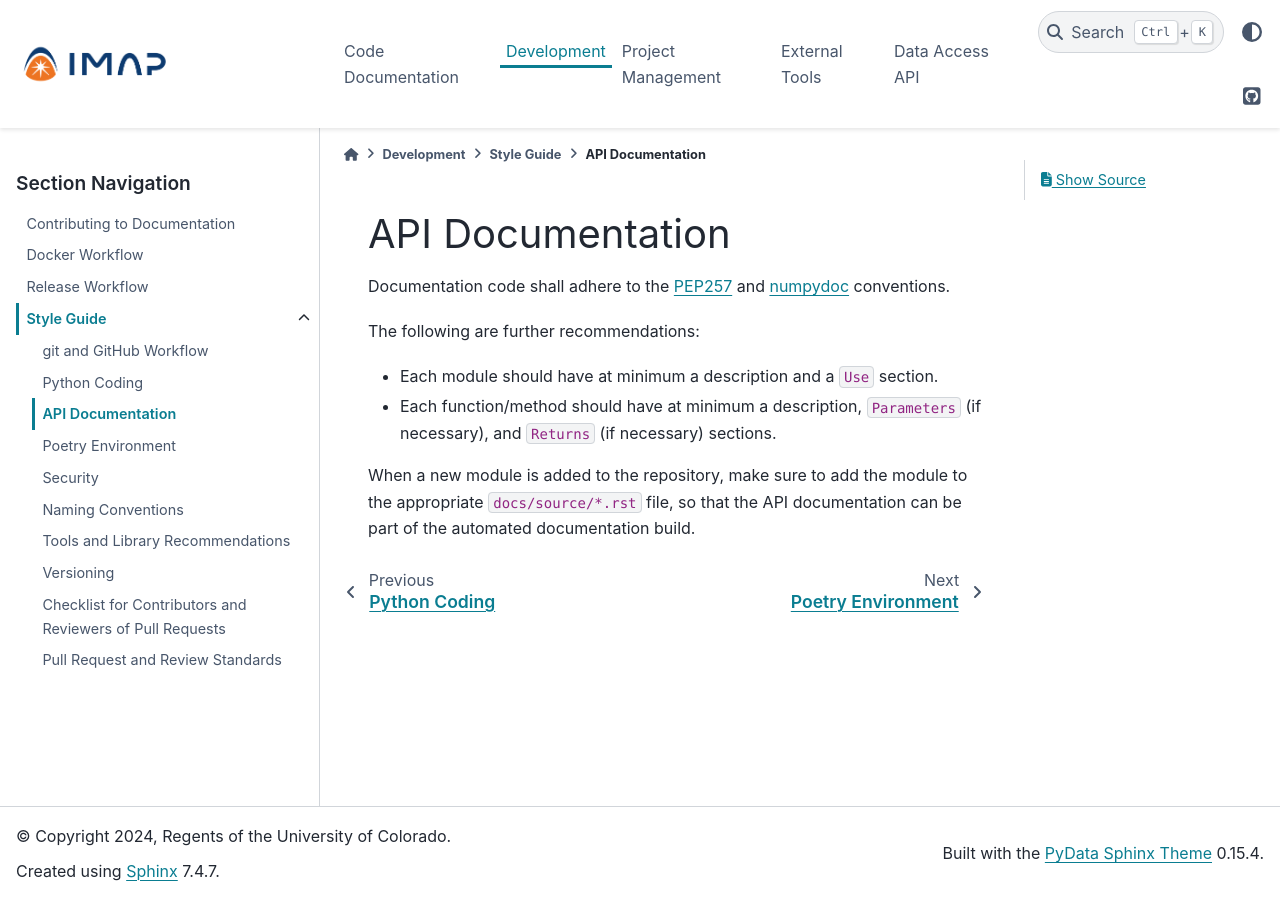
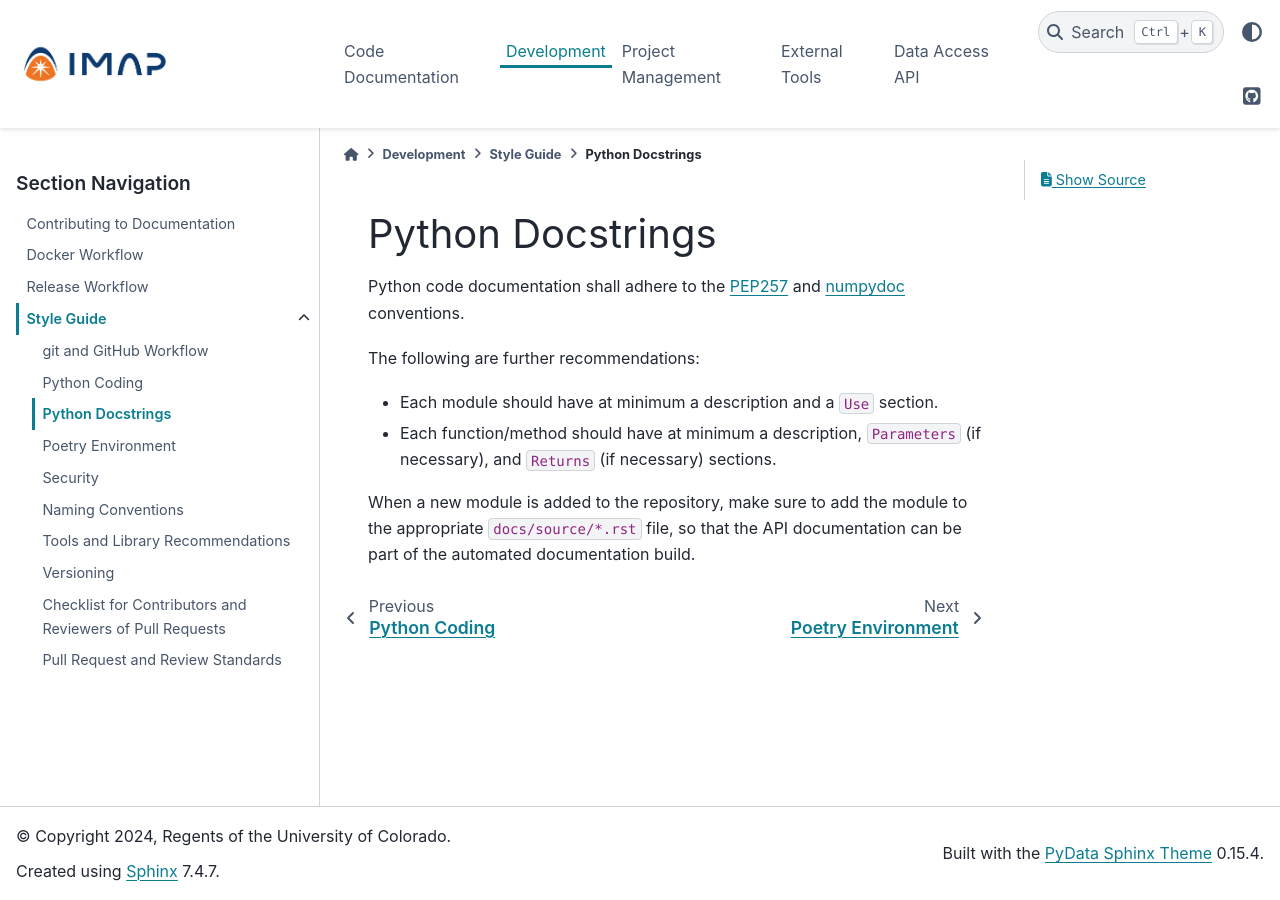
Before and after one commit to IMAP-Science-Operations-Center/imap_processing, a Sphinx documentation site: the page built from docs/source/development-guide/style-guide/python-docstrings.rst, in a window 1280 px wide. Built offline with Sphinx 7.4.7 and the PyData theme 0.15.4, drawn with Linux system fonts in a browser that asks for light colours.

Commit message:
Changed name of api-documentation to python-docstrings as to not be confused with our API Data Access documentation

```diff
--- a/docs/source/development-guide/style-guide/api-documentation.rst
+++ b/docs/source/development-guide/style-guide/python-docstrings.rst
@@ -1,9 +1,9 @@
-.. _api-documentation:
+.. _python-docstrings:
 
-API Documentation
+Python Docstrings
 -----------------
 
-Documentation code shall adhere to the `PEP257 <https://peps.python.org/pep-0257/>`_ and `numpydoc
+Python code documentation shall adhere to the `PEP257 <https://peps.python.org/pep-0257/>`_ and `numpydoc
 <https://numpydoc.readthedocs.io/en/latest/format.html>`_ conventions.
 
 The following are further recommendations:
--- a/docs/source/development-guide/style-guide/style-guide.rst
+++ b/docs/source/development-guide/style-guide/style-guide.rst
@@ -35,7 +35,7 @@
 
     git-and-github-workflow
     python-coding
-    api-documentation
+    python-docstrings
     poetry-environment
     security
     naming-conventions
```
